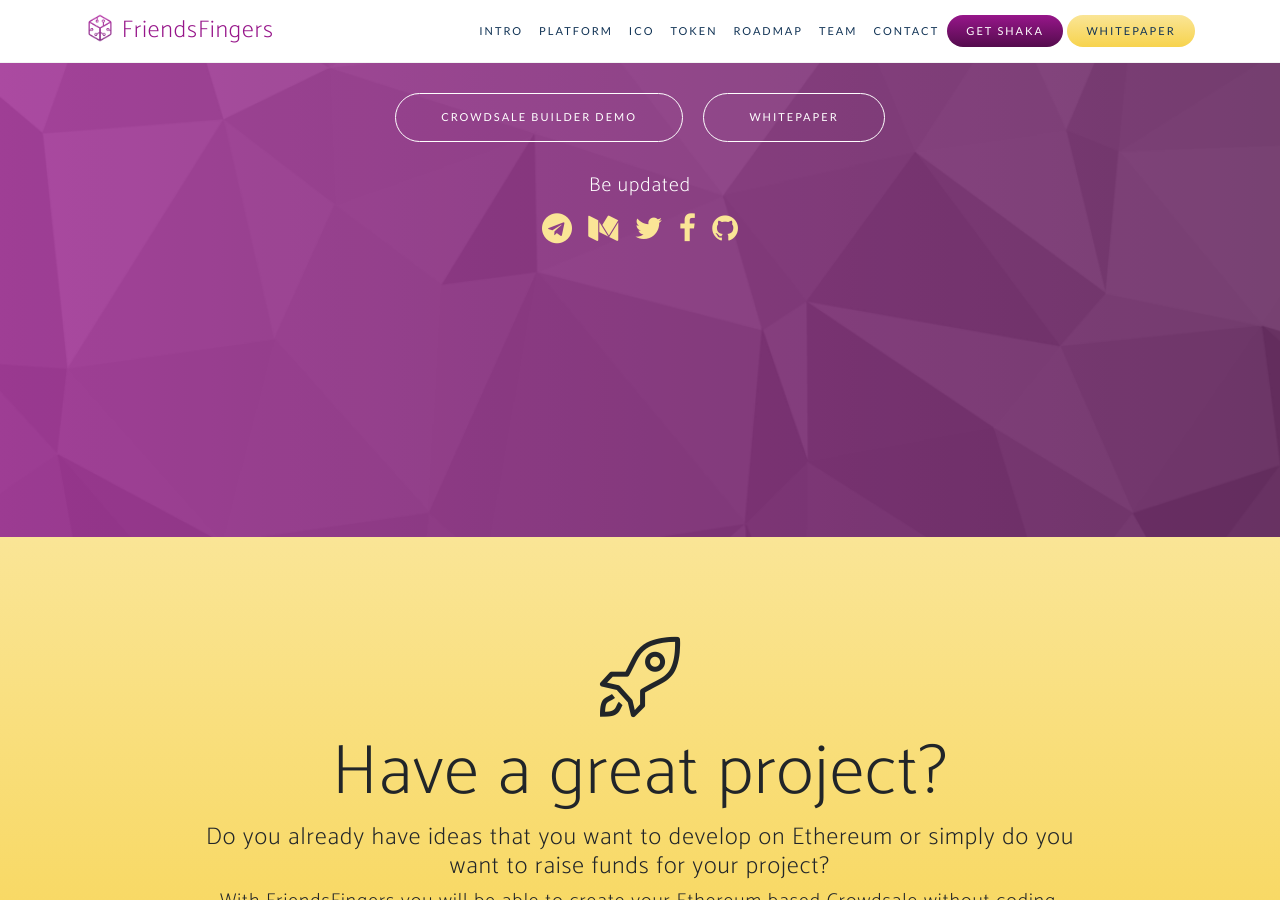
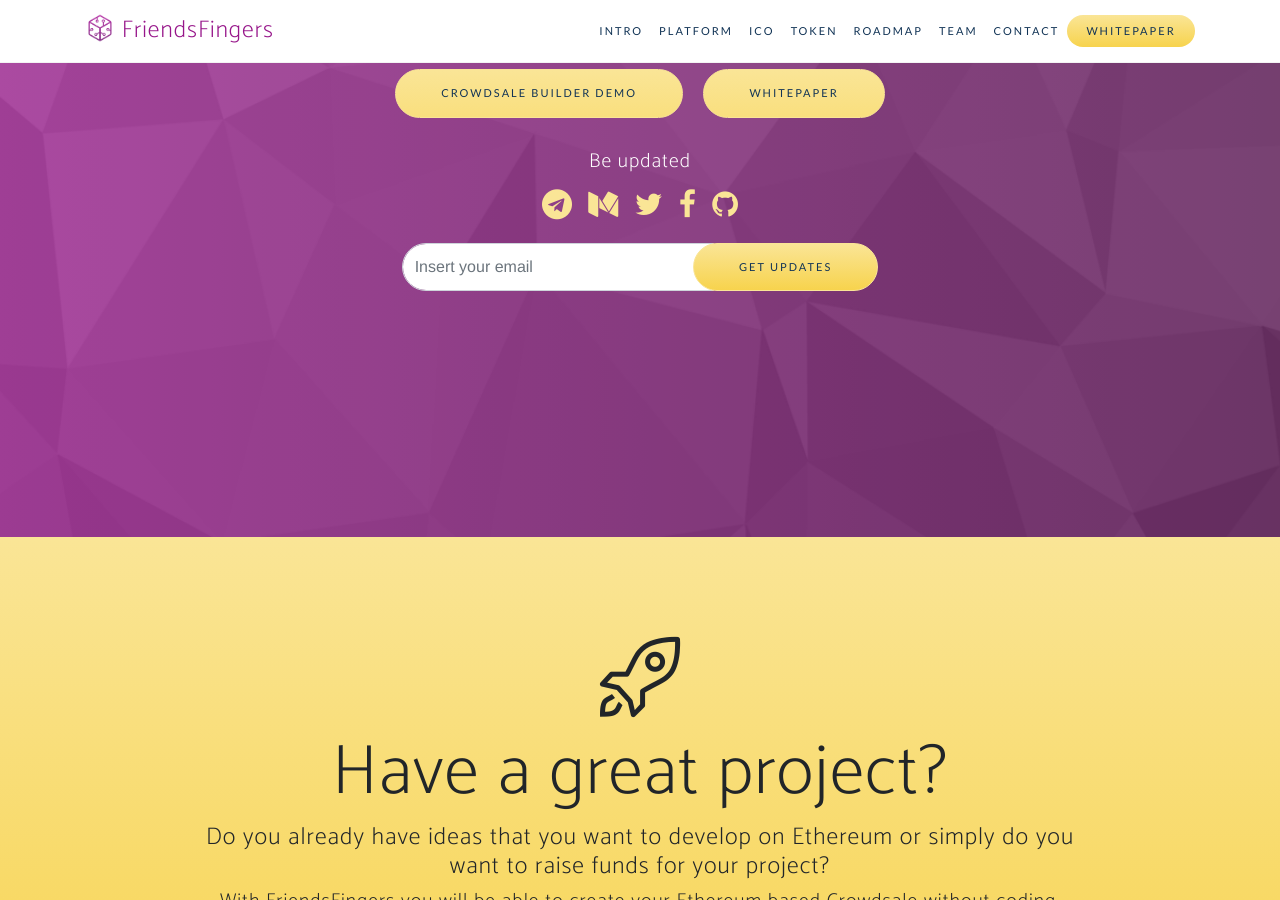
Before and after one commit to FriendsFingers/friendsfingers.github.io, a Jekyll site: the page built from index.html, in a window 1280 px wide and 900 px high, scrolled down 363 px. Built offline with Jekyll 4.4.1, drawn with Linux system fonts in a browser that asks for light colours; some web fonts are replaced; a script that is not in the unit is left out; comment, search, counter and statistics services are not loaded.

Commit message:
updated homepage

```diff
--- a/_includes/commons/nav.html
+++ b/_includes/commons/nav.html
@@ -31,9 +31,9 @@
                 <li class="nav-item">
                     <a class="nav-link js-scroll-trigger" href="{{ '#contact' | absolute_url }}">Contact</a>
                 </li>
-                <li class="nav-item">
-                    <a class="nav-link bg-tertiary text-white d-block evidence mr-lg-1" href="{{ 'shaka-token-sale' | absolute_url }}">Get Shaka</a>
-                </li>
+                <!--<li class="nav-item">-->
+                    <!--<a class="nav-link bg-tertiary text-white d-block evidence mr-lg-1" href="{{ 'shaka-token-sale' | absolute_url }}">Get Shaka</a>-->
+                <!--</li>-->
                 <li class="nav-item">
                     <a class="nav-link bg-primary d-block evidence" href="{{ 'whitepaper' | absolute_url }}">Whitepaper</a>
                 </li>
--- a/_includes/sections/masthead.html
+++ b/_includes/sections/masthead.html
@@ -14,24 +14,24 @@
                         <div class="j-timer"></div>
                     </div>
 
-                    <div id="top-head" class="text-center d-none">
-                        <h1 class="mb-3">Shaka Token Sale is now <span class="text-primary">LIVE</span></h1>
-                        <h4>1 ETH = 4800 HAK <span class="text-primary">(100% bonus)</span></h4>
-                        <div class="row mb-3" v-if="crowdsale.progress > 5">
-                            <div class="col-sm-3">Raised <br><span v-html="crowdsale.weiRaised"></span> ETH</div>
-                            <div class="col-sm-6 mt-2">
-                                <div class="progress">
-                                    <div class="progress-bar progress-bar-striped progress-bar-animated bg-primary" role="progressbar" v-bind:aria-valuenow="crowdsale.weiRaised" aria-valuemin="0" v-bind:aria-valuemax="crowdsale.cap" v-bind:style="'width:' + crowdsale.progress + '%'"></div>
-                                </div>
-                            </div>
-                            <div class="col-sm-3">Hard Cap <br><span v-html="crowdsale.cap"></span> ETH</div>
-                        </div>
-                        <a href="{{ 'shaka-token-sale' | absolute_url }}" class="btn btn-action btn-xl mt-3 mb-4">Join Token Sale</a>
-                    </div>
+                    <!--<div id="top-head" class="text-center d-none">-->
+                        <!--<h1 class="mb-3">Shaka Token Sale is now <span class="text-primary">LIVE</span></h1>-->
+                        <!--<h4>1 ETH = 4800 HAK <span class="text-primary">(100% bonus)</span></h4>-->
+                        <!--<div class="row mb-3" v-if="crowdsale.progress > 5">-->
+                            <!--<div class="col-sm-3">Raised <br><span v-html="crowdsale.weiRaised"></span> ETH</div>-->
+                            <!--<div class="col-sm-6 mt-2">-->
+                                <!--<div class="progress">-->
+                                    <!--<div class="progress-bar progress-bar-striped progress-bar-animated bg-primary" role="progressbar" v-bind:aria-valuenow="crowdsale.weiRaised" aria-valuemin="0" v-bind:aria-valuemax="crowdsale.cap" v-bind:style="'width:' + crowdsale.progress + '%'"></div>-->
+                                <!--</div>-->
+                            <!--</div>-->
+                            <!--<div class="col-sm-3">Hard Cap <br><span v-html="crowdsale.cap"></span> ETH</div>-->
+                        <!--</div>-->
+                        <!--<a href="{{ 'shaka-token-sale' | absolute_url }}" class="btn btn-action btn-xl mt-3 mb-4">Join Token Sale</a>-->
+                    <!--</div>-->
 
                     <div class="text-center">
-                        <a href="{{ 'crowdsale-builder-demo' | absolute_url }}" class="btn btn-xl btn-outline m-2">Crowdsale Builder Demo</a>
-                        <a href="{{ 'whitepaper' | absolute_url }}" class="btn btn-xl btn-outline m-2">Whitepaper</a>
+                        <a href="{{ 'crowdsale-builder-demo' | absolute_url }}" class="btn btn-xl btn-action m-2">Crowdsale Builder Demo</a>
+                        <a href="{{ 'whitepaper' | absolute_url }}" class="btn btn-xl btn-action m-2">Whitepaper</a>
 
                         <h5 class="mt-4">Be updated</h5>
 
@@ -62,6 +62,12 @@
                                 </a>
                             </li>
                         </ul>
+
+                        <div class="row ">
+                            <div class="col-lg-8 offset-lg-2">
+                                {% include commons/mailchimp-inline.html %}
+                            </div>
+                        </div>
                     </div>
                 </div>
             </div>
--- a/shaka.html
+++ b/shaka.html
@@ -20,9 +20,9 @@ permalink: shaka
                 <h2 class="section-heading">Shaka</h2>
                 <h3>The Token for a new way crowdfunding</h3>
             </div>
-            <div class="col-md-10 offset-md-1 mt-3 text-center">
-                <a href="{{ 'shaka-token-sale' | absolute_url }}" class="btn btn-outline btn-xl mt-4">Get Shaka</a>
-            </div>
+            <!--<div class="col-md-10 offset-md-1 mt-3 text-center">-->
+                <!--<a href="{{ 'shaka-token-sale' | absolute_url }}" class="btn btn-outline btn-xl mt-4">Get Shaka</a>-->
+            <!--</div>-->
             <div class="col-md-10 offset-md-1 mt-5">
                 <h4>Shaka (HAK) is an ERC20 Token based on Ethereum issued by FriendsFingers and that will give holders rights to be active part of the platform like in a Decentralized Autonomous Organization (DAO).</h4>
             </div>
```
